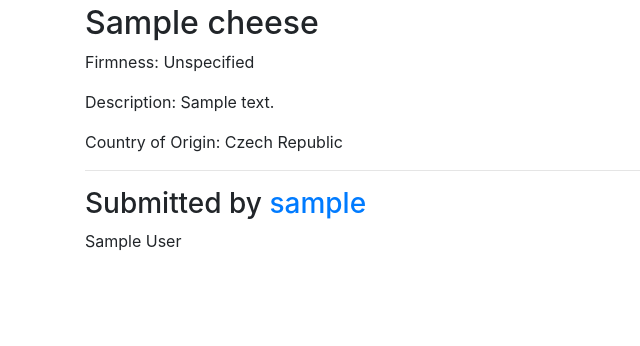
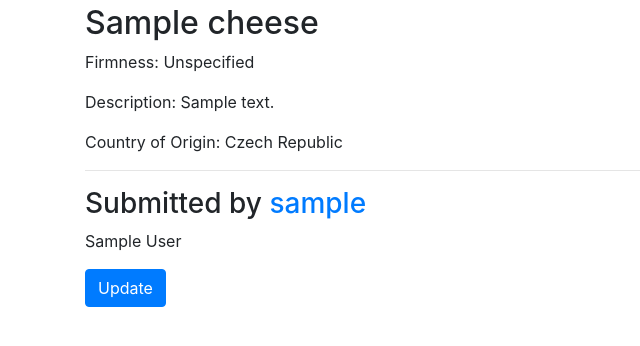
Before and after one commit to feldroy/everycheese, a Django app: a page that uses everycheese/templates/cheeses/cheese_detail.html in a window 1280 px wide. Shown: the part 56-402 px from the top of the page, without its empty margins (0-640 px from the left). Run offline with Django 3.2, Linux system fonts and the light colour scheme; tables that the repository leaves empty hold one stand-in row (values such as "Sample post"); some libraries are stand-ins or nearby versions.

Commit message:
Add cheese update view, modify template

```diff
--- a/everycheese/cheeses/urls.py
+++ b/everycheese/cheeses/urls.py
@@ -19,4 +19,9 @@ urlpatterns = [
         view=views.CheeseDetailView.as_view(),
         name='detail'
     ),
+    path(
+        route='<slug:slug>/update/',
+        view=views.CheeseUpdateView.as_view(),
+        name='update'
+    )
 ]
--- a/everycheese/cheeses/views.py
+++ b/everycheese/cheeses/views.py
@@ -2,6 +2,7 @@
 from django.contrib.auth.mixins import LoginRequiredMixin
 from django.views.generic import ListView, DetailView
 from django.views.generic import CreateView
+from django.views.generic import UpdateView
 
 from .models import Cheese
 
@@ -21,3 +22,14 @@ class CheeseCreateView(LoginRequiredMixin, CreateView):
     def form_valid(self, form):
         form.instance.creator = self.request.user
         return super().form_valid(form)
+
+
+class CheeseUpdateView(LoginRequiredMixin, UpdateView):
+    model = Cheese
+    fields = {
+        'name',
+        'description',
+        'firmness',
+        'country_of_origin'
+    }
+    action = 'Update'
--- a/everycheese/templates/cheeses/cheese_detail.html
+++ b/everycheese/templates/cheeses/cheese_detail.html
@@ -32,8 +32,11 @@
 {% endif %}
 
 
-
-
+<p>
+    <a class="btn btn-primary" href="{% url 'cheeses:update' cheese.slug %}" role="button">
+        Update
+    </a>
+</p>
 
 
 
```
Also changed, not shown: everycheese/cheeses/tests/test_urls.py (+1 -0 lines), everycheese/templates/cheeses/cheese_form.html (+6 -5 lines).
